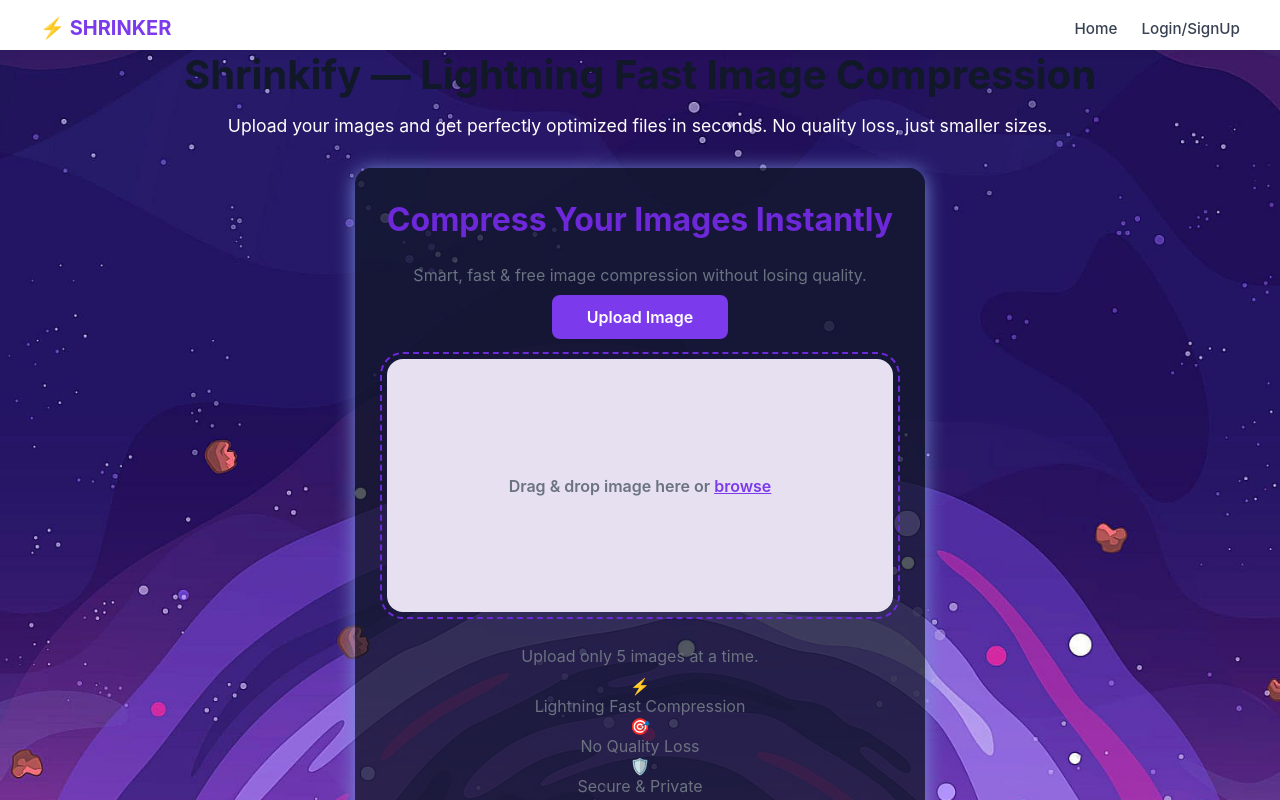
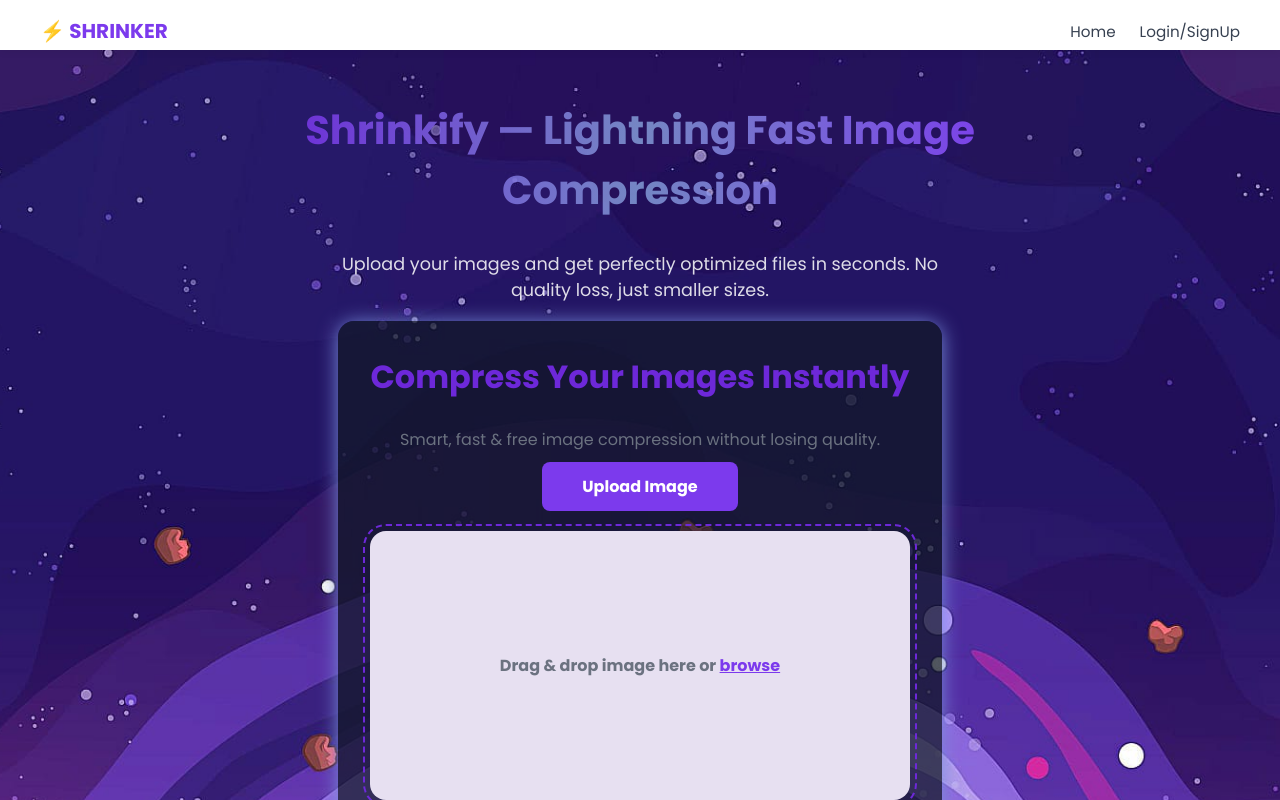
Before and after one commit to NishantBansal-877/shrinkifyfrontend, a React (Create React App) app: page / in a window 1280 px wide. Shown: the top 800 px of the page. Built offline with nearby package versions, Linux system fonts and the light colour scheme; no server answers.

Commit message:
Update main.css

```diff
--- a/src/main.css
+++ b/src/main.css
@@ -1,3 +1,5 @@
+@import url("https://fonts.googleapis.com/css2?family=Poppins:wght@400;700&display=swap");
+
 * {
   padding: 0;
   user-select: none;
@@ -6,21 +8,20 @@
 }
 
 body {
-  font-family: "Inter", sans-serif;
-  background: #f1f5f9;
+  font-family: "Poppins", sans-serif;
+  background: white;
   color: #1f2937;
 }
 
 .navbar {
   height: 50px;
-  background: white;
   box-shadow: 0 2px 8px rgba(0, 0, 0, 0.06);
   padding: 1rem 2rem;
   position: sticky;
+  background-color: white;
   top: 0;
   z-index: 1000;
 }
-
 .navbar-container {
   position: relative;
   max-width: 1200px;
@@ -93,7 +94,7 @@
   flex-direction: column;
   align-items: center;
   justify-content: center;
-  min-height: calc(100vh - 50px);
+  min-height: 100vh;
   height: max-content;
   text-align: center;
   background-image: url("../public/background.jpg");
@@ -111,9 +112,27 @@
 .hero p {
   font-size: 1.1rem;
   color: #6b7280;
-  margin-bottom: 2rem;
+  margin-bottom: 1em;
+}
+.hero-title {
+  width: 60%;
+  font-size: 2.5rem;
+  margin-top: 50px;
+  margin-bottom: 10px;
+  font-weight: 800;
+  background: linear-gradient(90deg, #6d28d9, #8aa7e0c9, #7c3aed);
+  -webkit-background-clip: text;
+  -webkit-text-fill-color: transparent;
+  animation: fadeIn 1.2s ease-in-out;
 }
 
+.hero-subtitle {
+  font-size: 1.2rem;
+  opacity: 0.85;
+  max-width: 650px;
+  margin: 15px auto;
+  animation: fadeInUp 1.5s ease-in-out;
+}
 .upload-btn {
   aspect-ratio: 4/1;
   margin-bottom: 10px;
@@ -176,6 +195,7 @@
   border-radius: 1rem;
   box-shadow: 0 2px 20px rgb(121, 143, 221);
   text-align: center;
+  margin-bottom: 30px;
 }
 .upload-section h1 {
   color: #6d28d9;
@@ -184,6 +204,21 @@
 .upload-section p {
   font-size: 1rem;
   margin: 0;
+}
+.upload-features {
+  display: flex;
+  justify-content: space-around;
+  gap: 10px;
+}
+.upload-feature {
+  text-align: center;
+  width: 100%;
+}
+.upload-feature span {
+  font-size: 1.5rem;
+}
+.upload-feature p {
+  font-size: 0.8rem;
 }
 .flex-column {
   display: flex;
@@ -284,7 +319,7 @@
   background-color: #7c3aed;
   gap: 10px;
   padding: 6px 22px;
-  height: 25%;
+  height: max-content;
 }
 .qualitySelect p {
   color: white;
@@ -292,7 +327,7 @@
   margin: 0;
 }
 #select {
-  height: 50%;
+  height: 100%;
   padding: 2px;
   color: #c3baca;
   font-size: 1rem;
@@ -411,13 +446,12 @@
 .form-section p {
   color: #6b7280;
   font-size: 0.95rem;
-  margin-bottom: 2rem;
+  margin-bottom: 1rem;
 }
 
 form input {
   width: 100%;
   padding: 0.75rem;
-  margin-bottom: 1rem;
   border: 1px solid #d1d5db;
   border-radius: 8px;
   font-size: 1rem;
@@ -425,9 +459,6 @@
 
 .form-options {
   display: flex;
-  justify-content: center;
-  align-items: center;
-  margin-bottom: 1.5rem;
   font-size: 0.9rem;
   color: #6b7280;
 }
@@ -738,7 +769,6 @@
 }
 input[type="text"] {
   padding: 0.6rem 0.8rem;
-  margin-bottom: 1rem;
   border: 1.5px solid #d1d5db;
   border-radius: 12px;
   font-size: 1rem;
@@ -1068,7 +1098,8 @@
   max-width: 60vw;
   width: max-content;
   min-width: 30vw;
-  height: 70vh;
+  height: max-content;
+  padding: 60px;
   display: flex;
   justify-content: center;
   align-items: center;
```
